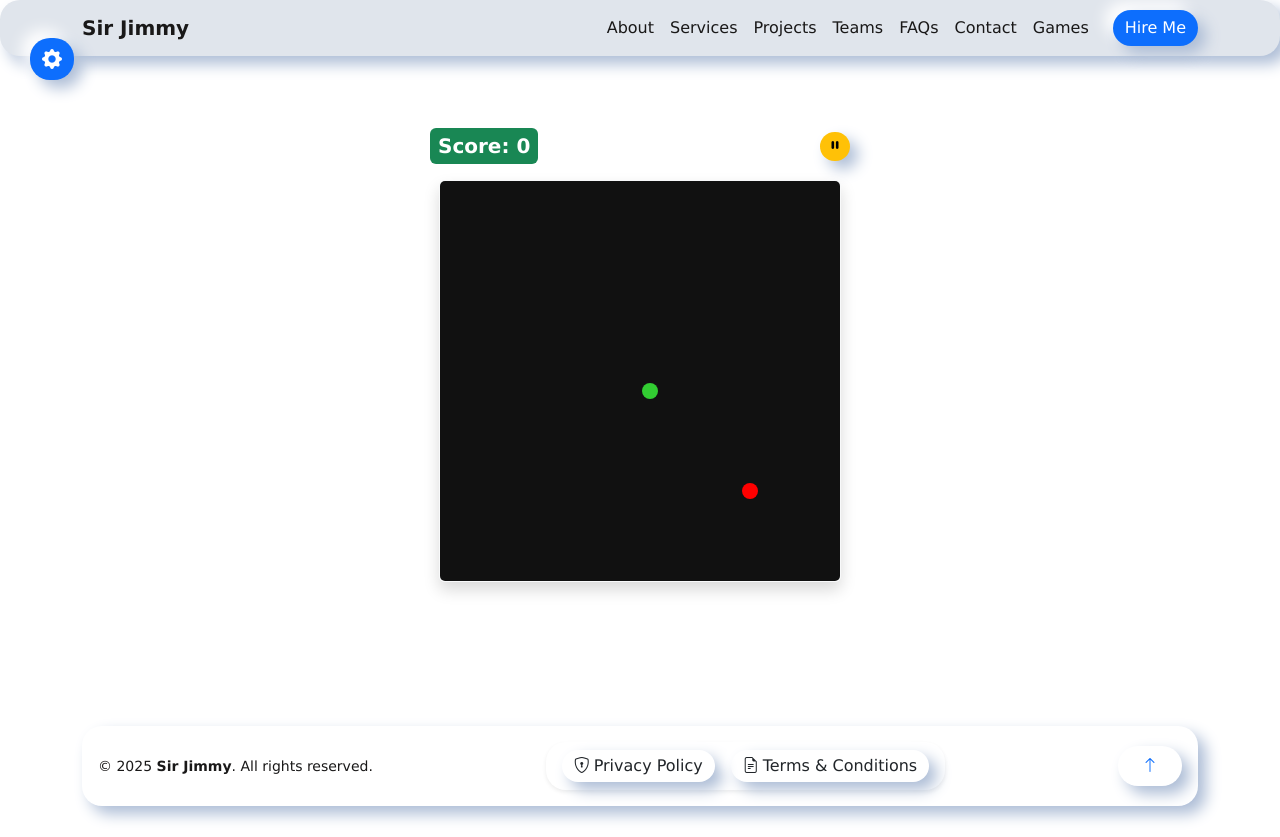
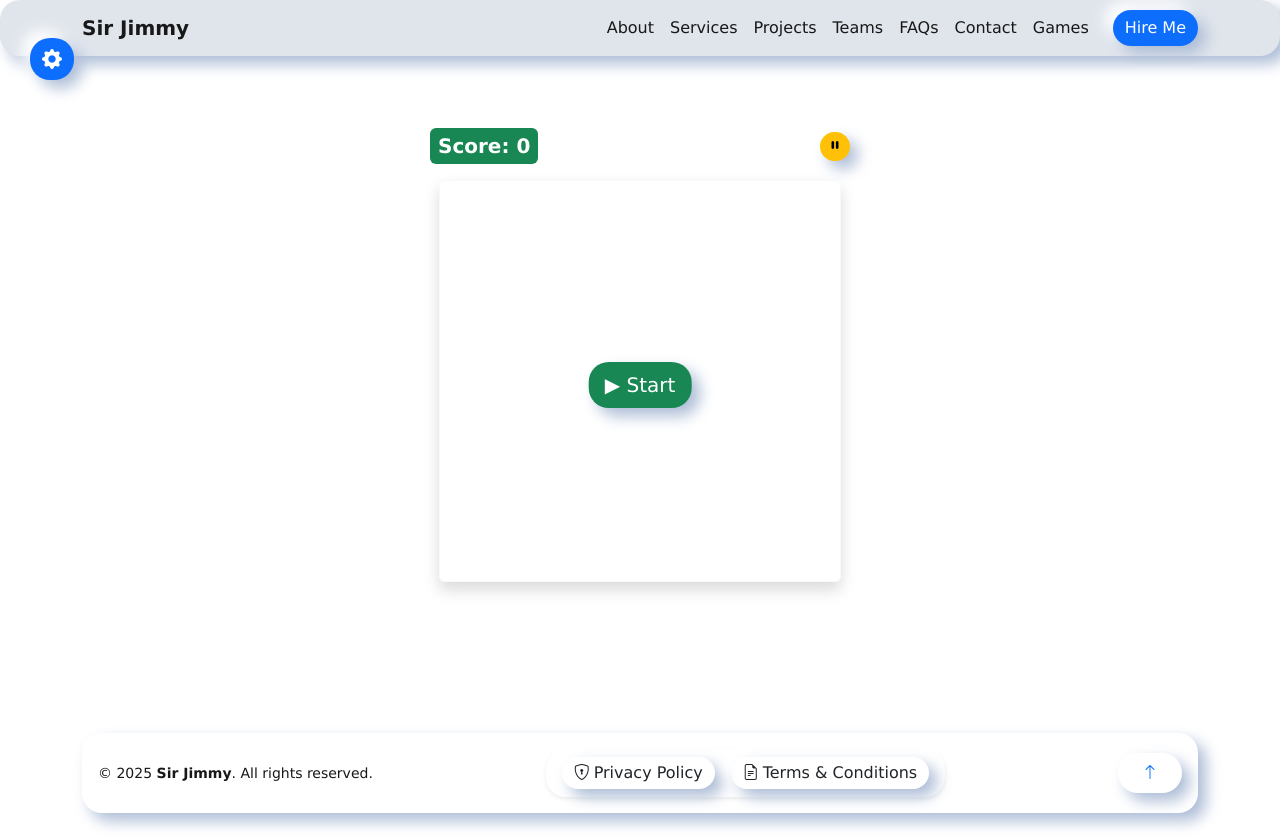
Before and after one commit to Jimmy-ui-maker/00424, a Next.js app: page /games/snake in a window 1280 px wide. Both pictures are taken after typing "Sample", "5" into the empty fields and a click on the button "Start Game". Built offline with nearby package versions, Linux system fonts and the light colour scheme.

Commit message:
games ss

```diff
--- a/src/components/GamesComponents/SnakeGame.jsx
+++ b/src/components/GamesComponents/SnakeGame.jsx
@@ -8,7 +8,9 @@ export default function SnakeGame({ user }) {
   const [dir, setDir] = useState({ x: 0, y: 0 });
   const [score, setScore] = useState(0);
   const [gameOver, setGameOver] = useState(false);
-  const [paused, setPaused] = useState(false); // 🆕 pause state
+  const [paused, setPaused] = useState(false);
+  const [started, setStarted] = useState(false); // 🆕 track start
+  const touchStart = useRef({ x: 0, y: 0 });
 
   const gridSize = 20;
   const tileCount = 20;
@@ -23,11 +25,12 @@ export default function SnakeGame({ user }) {
     setScore(0);
     setGameOver(false);
     setPaused(false);
+    setStarted(false); // require Start again
   };
 
   useEffect(() => {
     const canvas = canvasRef.current;
-    if (!canvas || gameOver || paused) return; // 🛑 pause check
+    if (!canvas || gameOver || paused || !started) return; // 🛑 only run when started
     const ctx = canvas.getContext("2d");
 
     const interval = setInterval(() => {
@@ -38,7 +41,7 @@ export default function SnakeGame({ user }) {
 
         // snake
         snake.forEach((s, i) => {
-          ctx.fillStyle = i === 0 ? "#32cd32" : "lime"; // 🐍 head brighter
+          ctx.fillStyle = i === 0 ? "#32cd32" : "lime";
           ctx.beginPath();
           ctx.arc(
             s.x * gridSize + gridSize / 2,
@@ -101,7 +104,7 @@ export default function SnakeGame({ user }) {
 
       // draw snake
       newSnake.forEach((s, i) => {
-        ctx.fillStyle = i === 0 ? "#1f941fff" : "lime"; // 🟢 distinct head
+        ctx.fillStyle = i === 0 ? "#1f941f" : "lime";
         ctx.beginPath();
         ctx.arc(
           s.x * gridSize + gridSize / 2,
@@ -127,9 +130,9 @@ export default function SnakeGame({ user }) {
     }, speed);
 
     return () => clearInterval(interval);
-  }, [snake, dir, food, gameOver, paused]);
+  }, [snake, dir, food, gameOver, paused, started]);
 
-  // controls
+  // keyboard controls
   useEffect(() => {
     const handleKey = (e) => {
       switch (e.key) {
@@ -149,7 +152,7 @@ export default function SnakeGame({ user }) {
           if (dir.x === -1) break;
           setDir({ x: 1, y: 0 });
           break;
-        case " ": // spacebar toggles pause/play
+        case " ":
           setPaused((p) => !p);
           break;
       }
@@ -158,11 +161,38 @@ export default function SnakeGame({ user }) {
     return () => window.removeEventListener("keydown", handleKey);
   }, [dir]);
 
+  // 🆕 swipe controls for mobile
+  useEffect(() => {
+    const handleTouchStart = (e) => {
+      touchStart.current = { x: e.touches[0].clientX, y: e.touches[0].clientY };
+    };
+    const handleTouchEnd = (e) => {
+      const dx = e.changedTouches[0].clientX - touchStart.current.x;
+      const dy = e.changedTouches[0].clientY - touchStart.current.y;
+      if (Math.abs(dx) > Math.abs(dy)) {
+        if (dx > 30 && dir.x !== -1) setDir({ x: 1, y: 0 }); // swipe right
+        else if (dx < -30 && dir.x !== 1) setDir({ x: -1, y: 0 }); // swipe left
+      } else {
+        if (dy > 30 && dir.y !== -1) setDir({ x: 0, y: 1 }); // swipe down
+        else if (dy < -30 && dir.y !== 1) setDir({ x: 0, y: -1 }); // swipe up
+      }
+    };
+    window.addEventListener("touchstart", handleTouchStart);
+    window.addEventListener("touchend", handleTouchEnd);
+    return () => {
+      window.removeEventListener("touchstart", handleTouchStart);
+      window.removeEventListener("touchend", handleTouchEnd);
+    };
+  }, [dir]);
+
   return (
     <div className="container d-flex justify-content-center align-items-center flex-column">
       {!gameOver ? (
         <>
-          <div className="d-flex justify-content-between align-items-center w-100 mb-3" style={{ maxWidth: "420px" }}>
+          <div
+            className="d-flex justify-content-between align-items-center w-100 mb-3"
+            style={{ maxWidth: "420px" }}
+          >
             <h3 className="badge bg-success fs-5 p-2 mb-0">Score: {score}</h3>
             <button
               className={`btn btn-sm ${paused ? "btn-primary" : "btn-warning"}`}
@@ -176,6 +206,7 @@ export default function SnakeGame({ user }) {
             </button>
           </div>
 
+          <div className="position-relative">
             <canvas
               ref={canvasRef}
               width={400}
@@ -183,6 +214,15 @@ export default function SnakeGame({ user }) {
               className="border border-light rounded shadow"
               style={{ maxWidth: "100%", height: "auto" }}
             />
+            {!started && (
+              <button
+                className="btn btn-lg btn-success position-absolute top-50 start-50 translate-middle"
+                onClick={() => setStarted(true)}
+              >
+                ▶ Start
+              </button>
+            )}
+          </div>
         </>
       ) : (
         <div className="card col-12 col-md-6 p-4 mt-4 shadow-lg">
```
Lines whose indentation alone changed are shown as unchanged.
